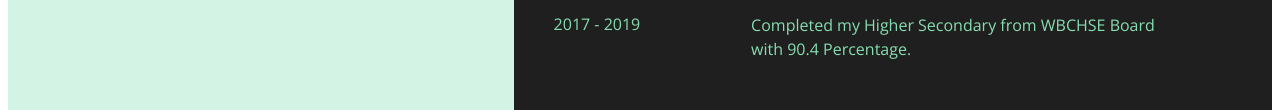
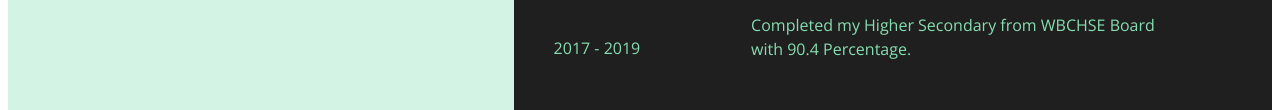
Before and after one commit to debopriyolahiri/resume, a plain HTML site: page index.html in a window 1280 px wide. Shown: the part 322-432 px from the top of the page. Drawn offline with nearby package versions, Linux system fonts and the light colour scheme; files whose address does not match are found by name.

Commit message:
Update index.html

```diff
--- a/index.html
+++ b/index.html
@@ -91,7 +91,7 @@
 
           <div class="company-wrapper clearfix">
             <div class="experience-title">Institute name</div>
-            <div class="time"> 2017 - 2019</div>
+            <div class="time"><br> 2017 - 2019</div>
           </div>
 
           <div class="job-wrapper clearfix">
```
